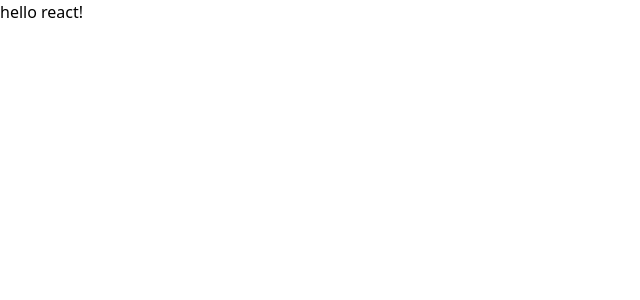
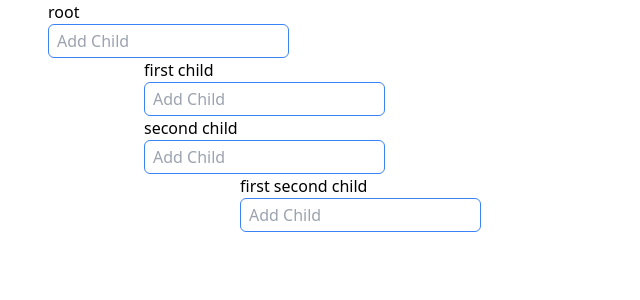
Before and after one commit to cam-peck/groundwork-react-solution, a React app: page / in a window 1280 px wide. Shown: the top 300 px of the page, without its empty margins (0-640 px from the left). Built offline with nearby package versions, Linux system fonts and the light colour scheme; the HTML template or start-up script is replaced by a standard one.

Commit message:
figure out recursive structure and render data structure vertically

```diff
--- a/src/app.tsx
+++ b/src/app.tsx
@@ -1,28 +1,25 @@
 import React from 'react';
-import Tree from './components/tree';
+
+import { DataNode, root } from './data';
+
+const Tree: React.FC<DataNode> = ({ name, children }: DataNode) => {
+  return (
+    <main className="pl-12">
+      <div>
+        <h4>{name}</h4>
+        <input className="border border-blue-500 rounded-md pl-2 pt-1 pb-1" type="text" placeholder='Add Child'/>
+      </div>
+      <div className="relative flex flex-col left-25 pl-12">
+      {
+        children.map((node: DataNode) => <Tree key={node.name} {...node} />)
+      }
+      </div>
+    </main>
+  )
+}
 
 export default function App() {
-
-  const sampleData = {
-    name: 'root',
-    children: [
-      {
-        name: 'first child',
-        children: [],
-      },
-      {
-        name: 'second child',
-        children: [
-          {
-            name: 'first second child',
-            children: [],
-          }
-        ],
-      }
-    ]
-  }
-
   return (
-    <Tree data={sampleData}/>
+    <Tree {...root}/>
   )
 }
--- a/src/components/tree.tsx
+++ /dev/null
@@ -1,13 +0,0 @@
-import React from "react";
-
-interface Tree {
-  data: {}
-}
-
-export default function Tree(props: Tree) {
-  return (
-    <div className="bg-blue-500">
-      <h1 className="text-[100px]">hello react!</h1>
-    </div>
-  );
-}
--- /dev/null
+++ b/src/data.ts
@@ -0,0 +1,23 @@
+export interface DataNode {
+  name: string
+  children: DataNode[] | []
+}
+
+export const root: DataNode = {
+  name: 'root',
+  children: [
+    {
+      name: 'first child',
+      children: [],
+    },
+    {
+      name: 'second child',
+      children: [
+        {
+          name: 'first second child',
+          children: [],
+        }
+      ],
+    }
+  ]
+}
--- a/src/index.tsx
+++ b/src/index.tsx
@@ -1,7 +1,6 @@
 import React from 'react';
 import { createRoot } from 'react-dom/client';
 import App from './app';
-import Tree from './components/tree';
 import './styles.css';
 
 const container = document.getElementById('root');
--- a/tailwind.config.js
+++ b/tailwind.config.js
@@ -1,6 +1,6 @@
 module.exports = {
   content: [
-    './src/*.{ts,tsx}'
+    './src/**/*.{ts,tsx}'
   ],
   theme: {
     extend: {}
```
